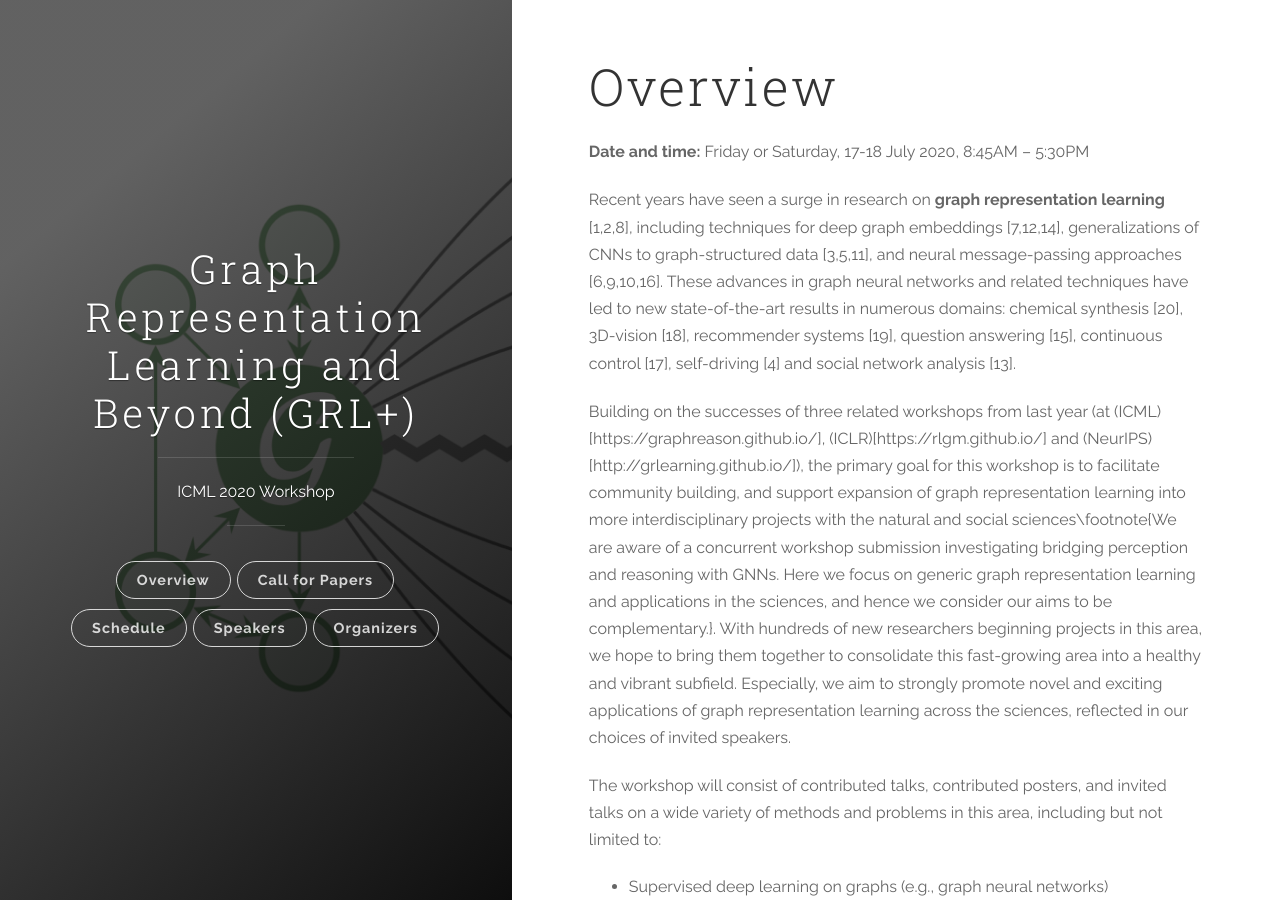
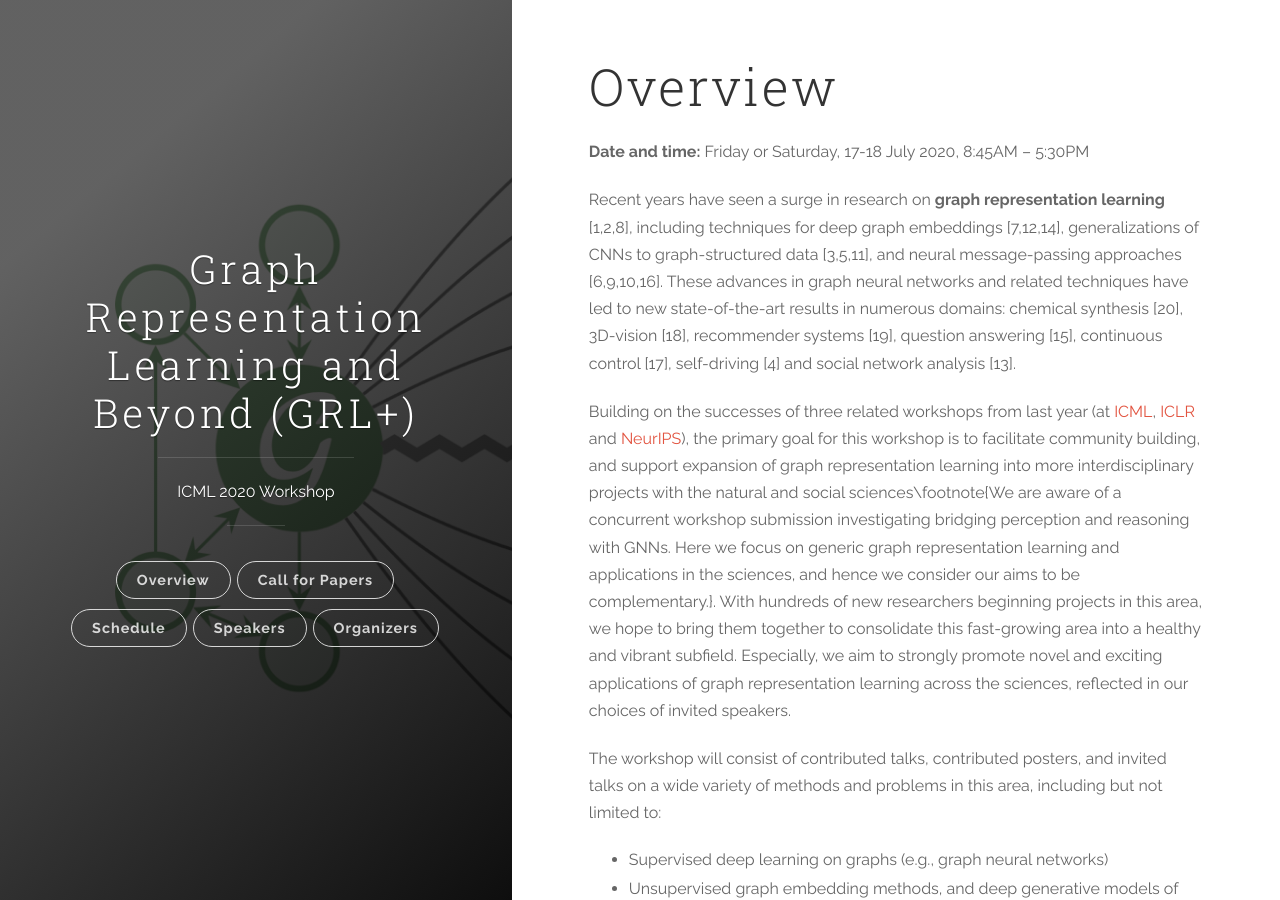
Before and after one commit to grlplus/grlplus.github.io, a Jekyll site: the page built from overview.md, in a window 1280 px wide and 900 px high. Built offline with Jekyll 4.4.1, drawn with Linux system fonts in a browser that asks for light colours.

Commit message:
fix links

```diff
--- a/overview.md
+++ b/overview.md
@@ -8,7 +8,7 @@ permalink: /overview/
 
 Recent years have seen a surge in research on **graph representation learning** [1,2,8], including techniques for deep graph embeddings [7,12,14], generalizations of CNNs to graph-structured data [3,5,11], and neural message-passing approaches [6,9,10,16]. These advances in graph neural networks and related techniques have led to new state-of-the-art results in numerous domains: chemical synthesis [20], 3D-vision [18], recommender systems [19], question answering [15], continuous control [17], self-driving [4] and social network analysis [13].
 
-Building on the successes of three related workshops from last year (at (ICML)[https://graphreason.github.io/], (ICLR)[https://rlgm.github.io/] and (NeurIPS)[http://grlearning.github.io/]), the primary goal for this workshop is to facilitate community building, and support expansion of graph representation learning into more interdisciplinary projects with the natural and social sciences\footnote{We are aware of a concurrent workshop submission investigating bridging perception and reasoning with GNNs. Here we focus on generic graph representation learning and applications in the sciences, and hence we consider our aims to be complementary.}. With hundreds of new researchers beginning projects in this area, we hope to bring them together to consolidate this fast-growing area into a healthy and vibrant subfield. Especially, we aim to strongly promote novel and exciting applications of graph representation learning across the sciences, reflected in our choices of invited speakers.
+Building on the successes of three related workshops from last year (at [ICML](https://graphreason.github.io/), [ICLR](https://rlgm.github.io/) and [NeurIPS](http://grlearning.github.io/)), the primary goal for this workshop is to facilitate community building, and support expansion of graph representation learning into more interdisciplinary projects with the natural and social sciences\footnote{We are aware of a concurrent workshop submission investigating bridging perception and reasoning with GNNs. Here we focus on generic graph representation learning and applications in the sciences, and hence we consider our aims to be complementary.}. With hundreds of new researchers beginning projects in this area, we hope to bring them together to consolidate this fast-growing area into a healthy and vibrant subfield. Especially, we aim to strongly promote novel and exciting applications of graph representation learning across the sciences, reflected in our choices of invited speakers.
 
 The workshop will consist of contributed talks, contributed posters, and invited talks on a wide variety of methods and problems in this area, including but not limited to:
 - Supervised deep learning on graphs (e.g., graph neural networks)
```
